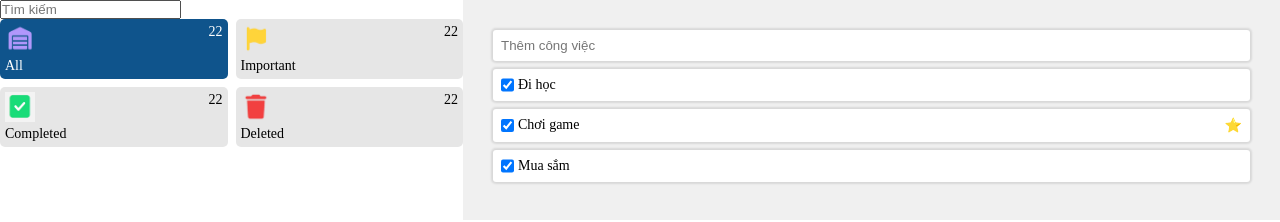
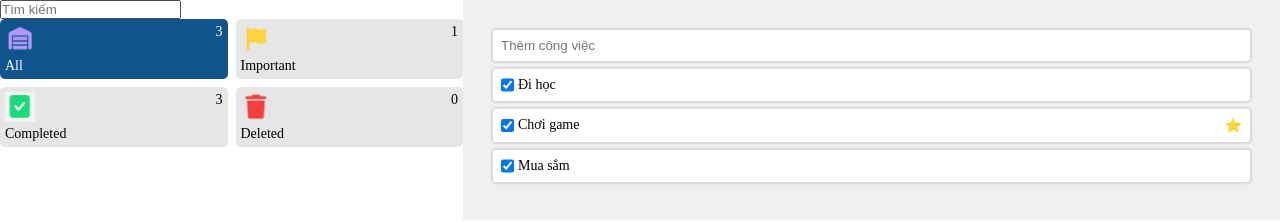
Before and after one commit to lhnhidev/topo-app-react, a React (Vite) app: page / in a window 1280 px wide. Shown: the top 222 px of the page. Built offline with nearby package versions, Linux system fonts and the light colour scheme.

Commit message:
5.7 count by filtered type

```diff
--- a/src/App.jsx
+++ b/src/App.jsx
@@ -7,21 +7,21 @@ import FilterPanel from "./components/FilterPanel";
 function App() {
   const [todoList, setTodoList] = useState([
     {
-      id: 1,
+      id: '1',
       name: "Đi học",
       isImportant: false,
       isCompleted: true,
       isDeleted: false,
     },
     {
-      id: 2,
+      id: '2',
       name: "Chơi game",
       isImportant: true,
       isCompleted: true,
       isDeleted: false,
     },
     {
-      id: 3,
+      id: '3',
       name: "Mua sắm",
       isImportant: false,
       isCompleted: true,
@@ -86,7 +86,7 @@ function App() {
     setActiveTodoItemId(todoId);
   };
 
-  const todos = todoList
+  const filteredTodos = todoList
     .filter((item) => {
       switch (selectedFilterItemId) {
         case "all":
@@ -118,6 +118,7 @@ function App() {
       <FilterPanel
         selectedFilterItemId={selectedFilterItemId}
         setSelectedFilterItemId={setSelectedFilterItemId}
+        todoList={todoList}
       ></FilterPanel>
       <div className="main-content">
         <input
@@ -128,7 +129,7 @@ function App() {
           placeholder="Thêm công việc"
           onKeyDown={handleKeyDown}
         ></input>
-        <div>{todos}</div>
+        <div>{filteredTodos}</div>
 
         {showSidebar && (
           <Sidebar
--- a/src/components/FilterPanel.jsx
+++ b/src/components/FilterPanel.jsx
@@ -1,4 +1,4 @@
-import React, { useState } from "react";
+import React from "react";
 import "./FilterPanel.css";
 
 const FILTER_ITEMS = [
@@ -24,7 +24,28 @@ const FILTER_ITEMS = [
   },
 ];
 
-export default function FilterPanel({ selectedFilterItemId, setSelectedFilterItemId }) {
+export default function FilterPanel({
+  selectedFilterItemId,
+  setSelectedFilterItemId,
+  todoList,
+}) {
+
+  const countByTodoList = todoList.reduce(
+    (acc, item) => {
+      let newAcc = {...acc};
+      if (item.isCompleted) {
+        newAcc = {...newAcc, completed: newAcc.completed + 1};
+      }
+      if (item.isDeleted) {
+        newAcc = {...newAcc, deleted: newAcc.deleted + 1};
+      }
+      if (item.isImportant) {
+        newAcc = {...newAcc, important: newAcc.important + 1};
+      }
+      return newAcc;
+    },
+    { all: todoList.length, important: 0, completed: 0, deleted: 0 }
+  );
 
   return (
     <div className="filter-panel">
@@ -52,7 +73,7 @@ export default function FilterPanel({ selectedFilterItemId, setSelectedFilterIte
                 />
                 <p>{item.label}</p>
               </div>
-              <p>22</p>
+              <p>{countByTodoList[item.id]}</p>
             </div>
           );
         })}
--- a/src/components/Sidebar.jsx
+++ b/src/components/Sidebar.jsx
@@ -14,15 +14,13 @@ export default function Sidebar({
     setName(e.target.value);
   };
 
-  const handleIsImportant = (e) => {
+  const handleIsImportant = () => {
     setIsImportant(!isImportant);
   };
 
-  const handleIsCompleted = (e) => {
+  const handleIsCompleted = () => {
     setIsCompleted(!isCompleted);
   };
-
-  const handleSave = () => {};
 
   return (
     <div className="sidebar">
```
